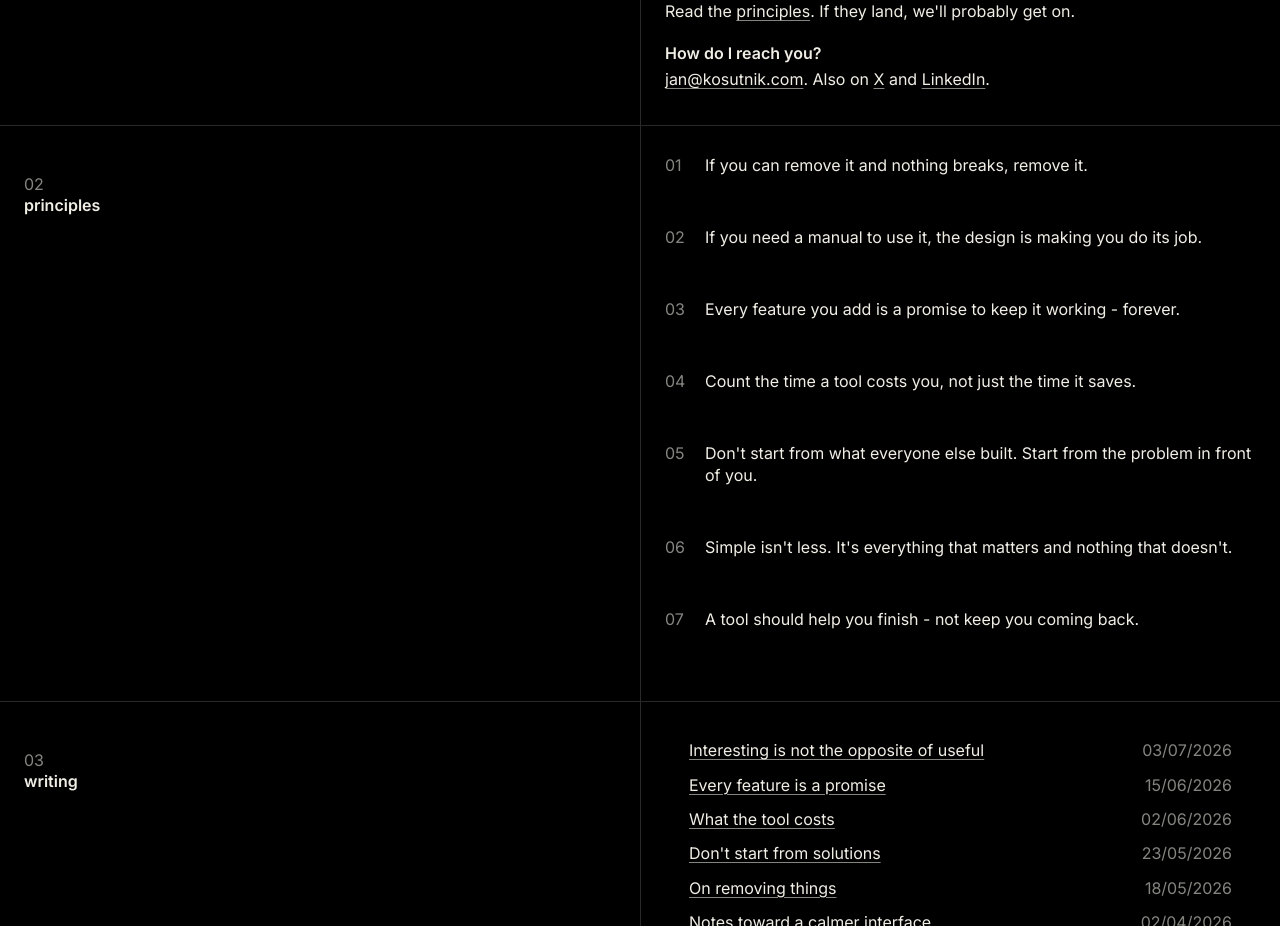
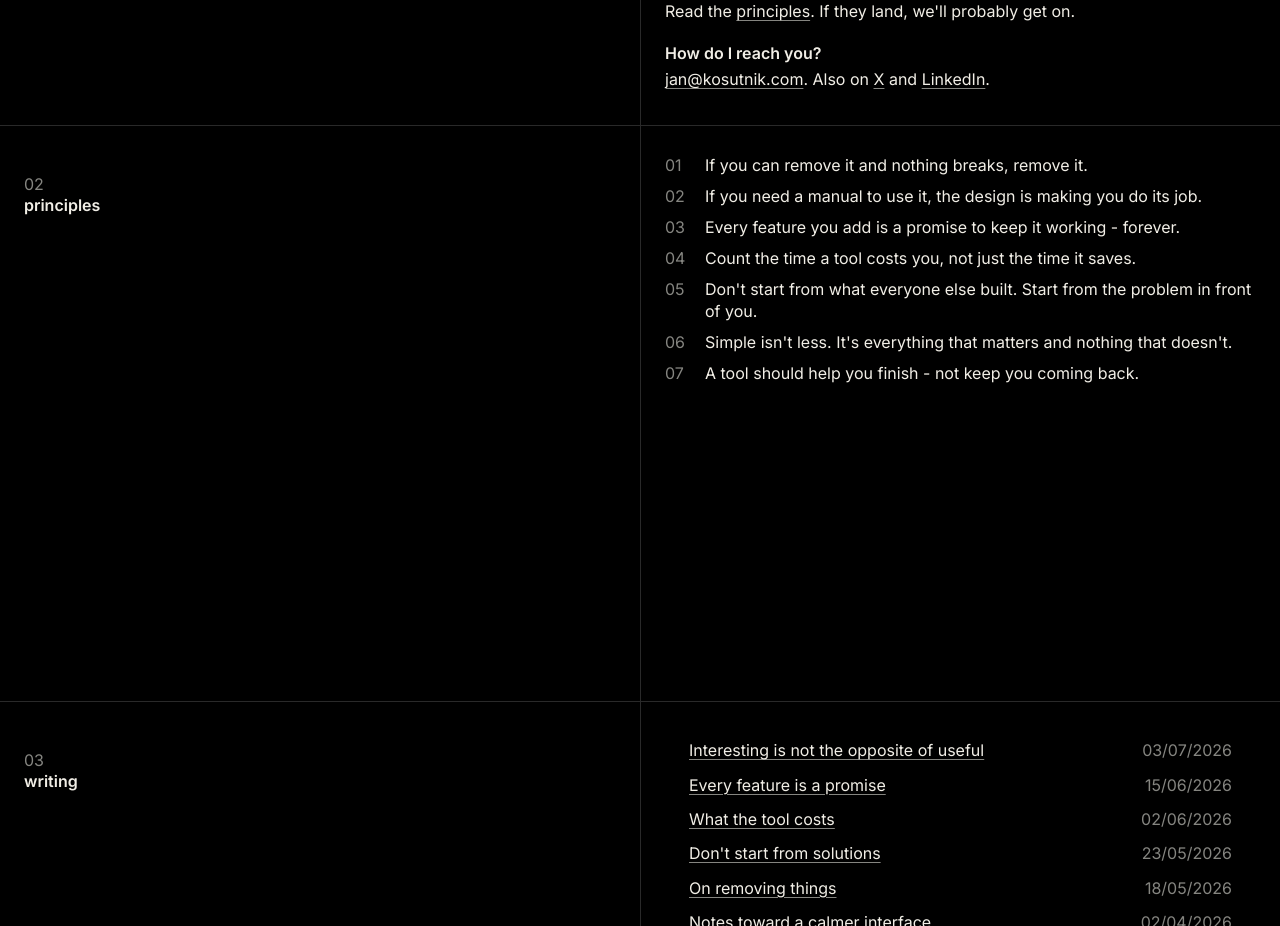
Before and after one commit to JanKosutnik/Kosutnik, a Next.js app: page / in a window 1280 px wide. Shown: the part 1280-2206 px from the top of the page. Built offline with nearby package versions, Linux system fonts and the light colour scheme.

Commit message:
Codex prevent wide principle row stretching

```diff
--- a/app/v1/v1.module.css
+++ b/app/v1/v1.module.css
@@ -136,7 +136,7 @@
 .color .stack { gap: 0; padding: 1.5rem 0 !important; }
 .color .answer { padding: .65rem 1.5rem; }
 
-.color .principles { gap: 0; padding: 1.5rem 0 !important; }
+.color .principles { align-content: start; grid-auto-rows: max-content; gap: 0; padding: 1.5rem 0 !important; }
 .color .principles li { padding: .3rem 1.5rem; }
 
 .color #writing > div { padding: 1.5rem 0; }
```
